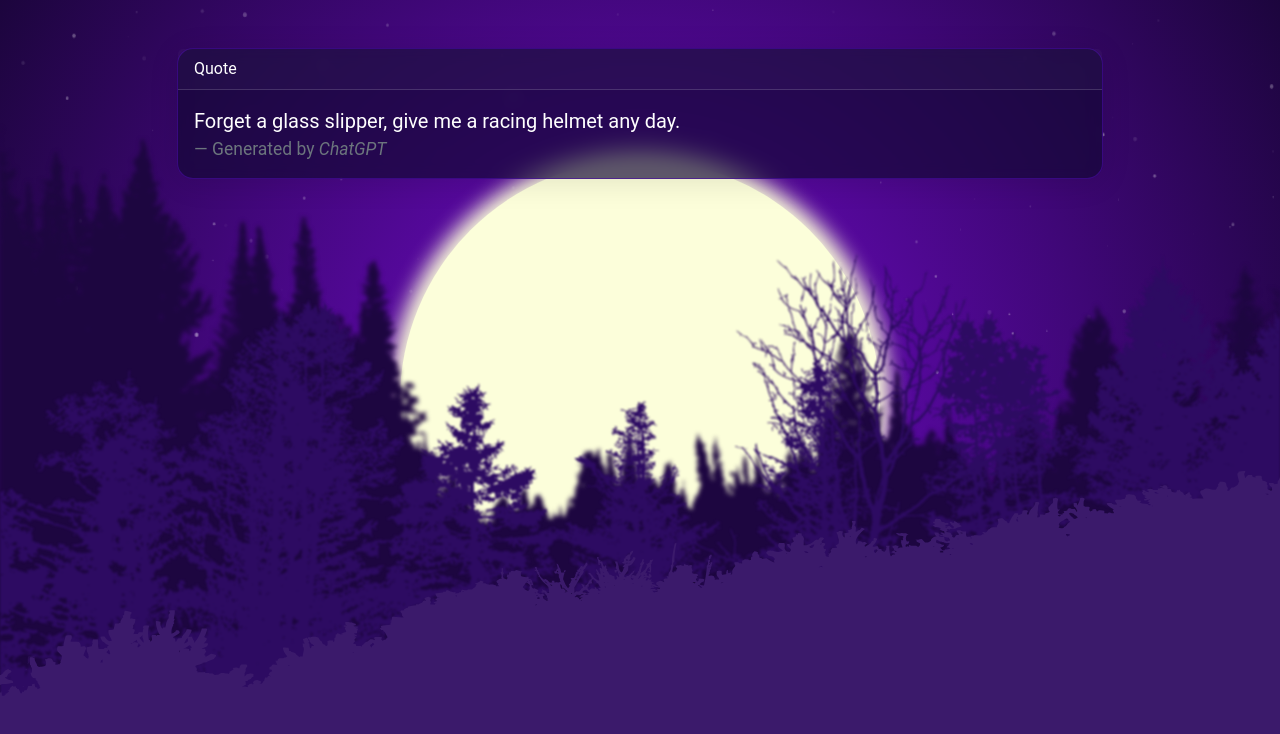
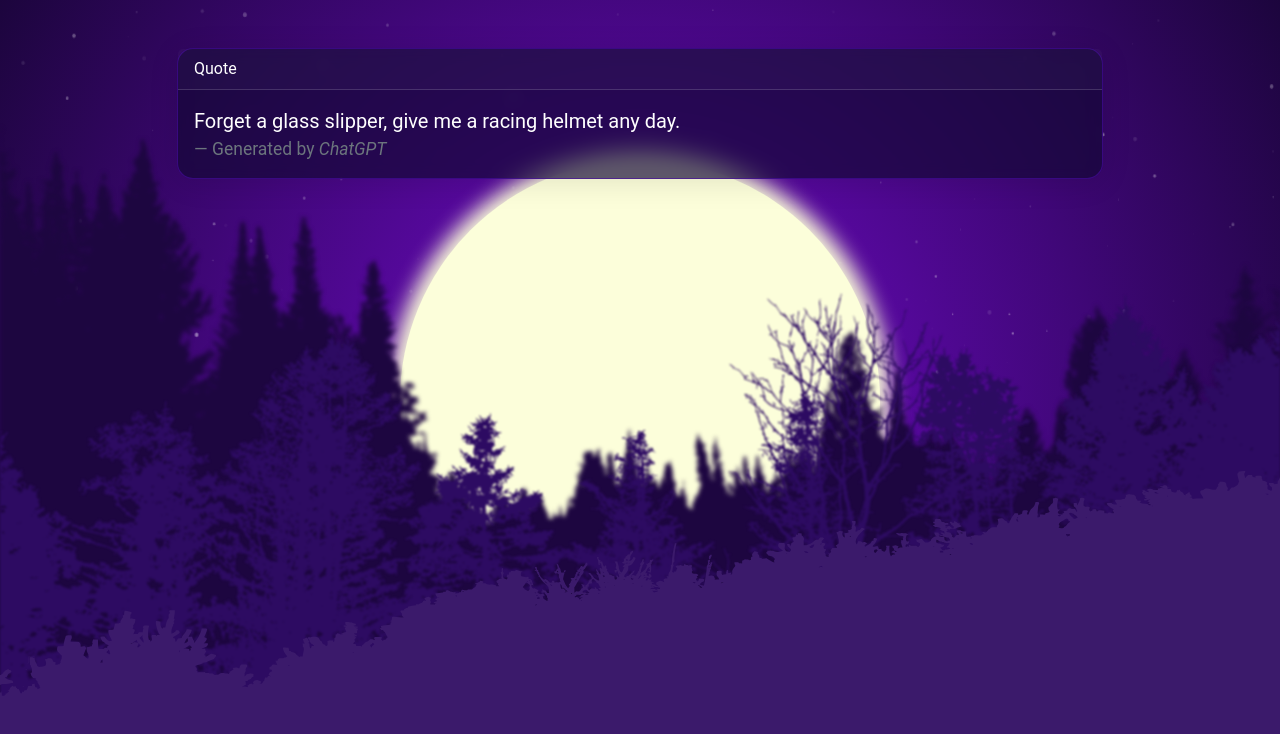
Before and after one commit to Astronautilus14/rially, a Svelte app in the folder frontend/: page / in a window 1280 px wide. Shown: the top 734 px of the page. Built offline with nearby package versions, Linux system fonts and the light colour scheme; no server answers.

Commit message:
Ongoing frontend achtergrond gekke zooi

```diff
--- a/frontend/src/scss/styles.scss
+++ b/frontend/src/scss/styles.scss
@@ -48,7 +48,7 @@ body {
 
 .undertrees-cover {
   position: absolute;
-  height: 30vh;
+  height: 20vh;
   width: 100%;
   top: 70vh;
   background-color: #1d0640;
@@ -59,9 +59,9 @@ body {
 .trees2 {
   position: absolute;
   width: 100%;
-  height: 70%;
+  height: 65%;
   z-index: 2;
-  top: 30vh;
+  top: 35vh;
 
   background: url("/trees2.svg") no-repeat center center;
 
```
